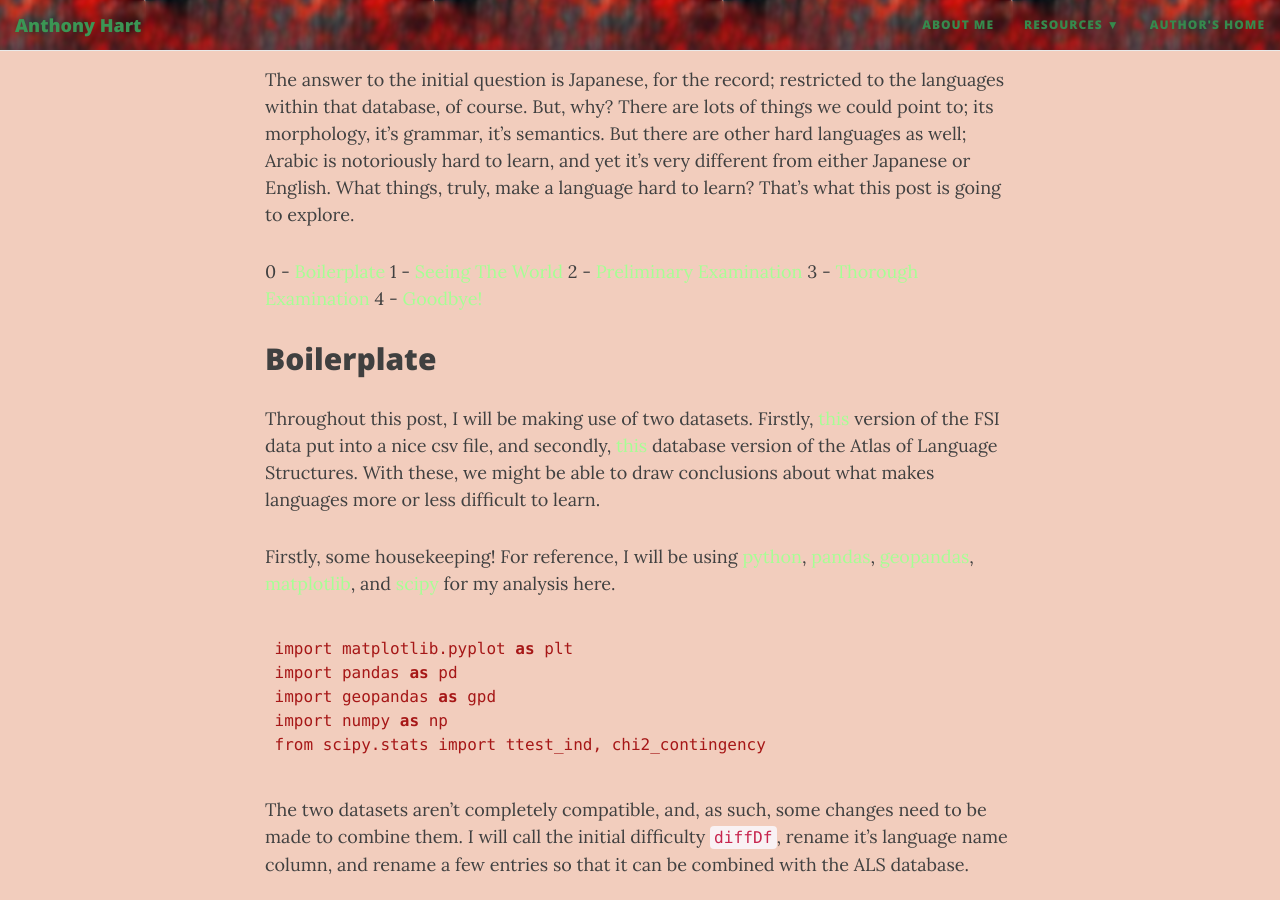
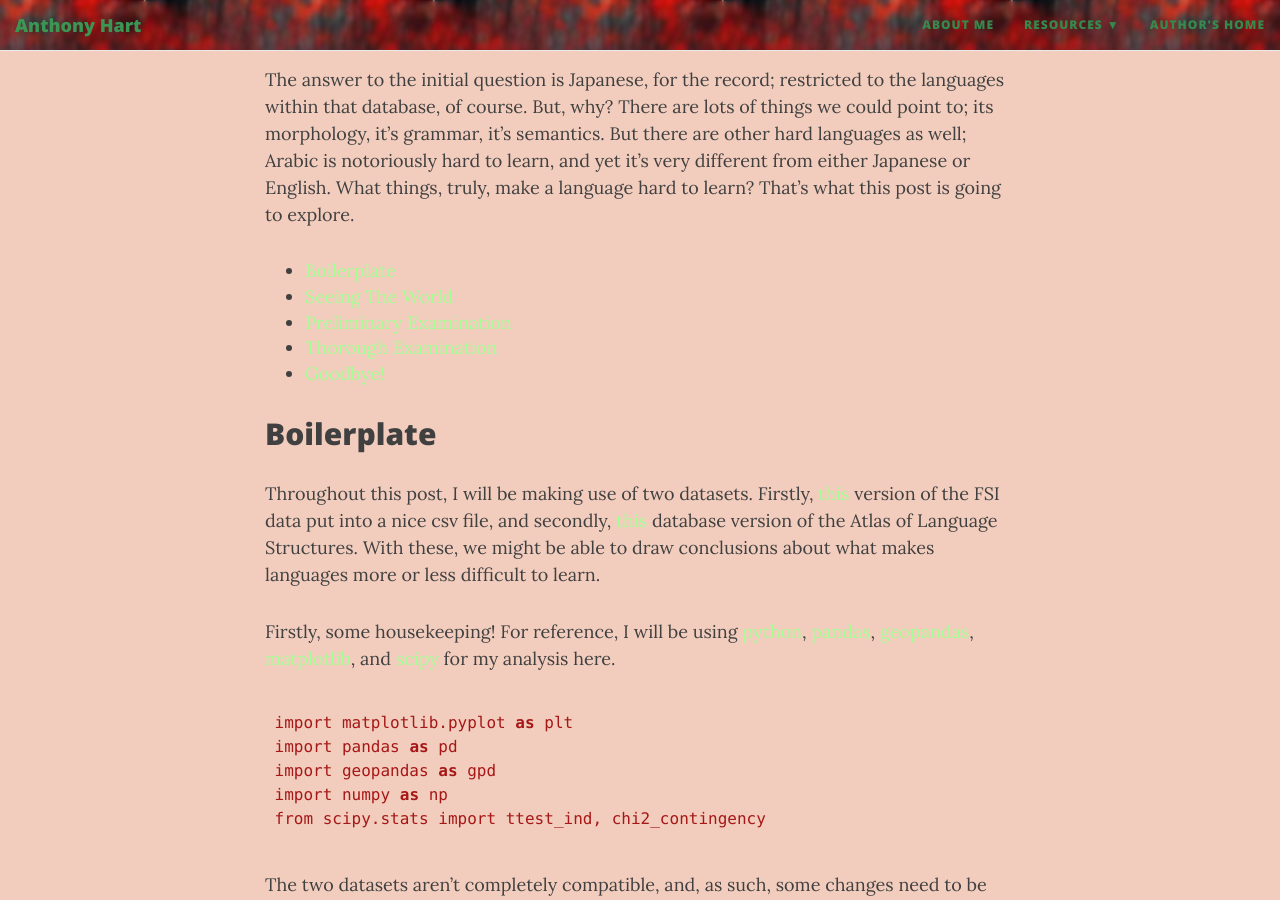
Before and after one commit to AHartNtkn/AHartNtkn.github.io, a Jekyll site: the page built from _posts/2019-08-30-Anthony-Hart-and-the-Quest-for-a-Statistically-Significant-Result-About-the-Difficulty-of-Different-Languages.md, in a window 1280 px wide and 900 px high, scrolled down 520 px. Built offline with Jekyll 4.4.1, drawn with Linux system fonts in a browser that asks for light colours; nearby versions of some CDN libraries.

Commit message:
Fix index formatting

```diff
--- a/_posts/2019-08-30-Anthony-Hart-and-the-Quest-for-a-Statistically-Significant-Result-About-the-Difficulty-of-Different-Languages.md
+++ b/_posts/2019-08-30-Anthony-Hart-and-the-Quest-for-a-Statistically-Significant-Result-About-the-Difficulty-of-Different-Languages.md
@@ -4,11 +4,11 @@ What's the most difficult language to learn? The answer will depend on what lang
 
 The answer to the initial question is Japanese, for the record; restricted to the languages within that database, of course. But, why? There are lots of things we could point to; its morphology, it's grammar, it's semantics. But there are other hard languages as well; Arabic is notoriously hard to learn, and yet it's very different from either Japanese or English. What things, truly, make a language hard to learn? That's what this post is going to explore.
 
-0 - [Boilerplate](#heading1)
-1 - [Seeing The World](#heading2)
-2 - [Preliminary Examination](#heading3)
-3 - [Thorough Examination](#heading4)
-4 - [Goodbye!](#heading5)
+- [Boilerplate](#heading1)
+- [Seeing The World](#heading2)
+- [Preliminary Examination](#heading3)
+- [Thorough Examination](#heading4)
+- [Goodbye!](#heading5)
 
 <a name="heading1"></a>
 ## Boilerplate
```
